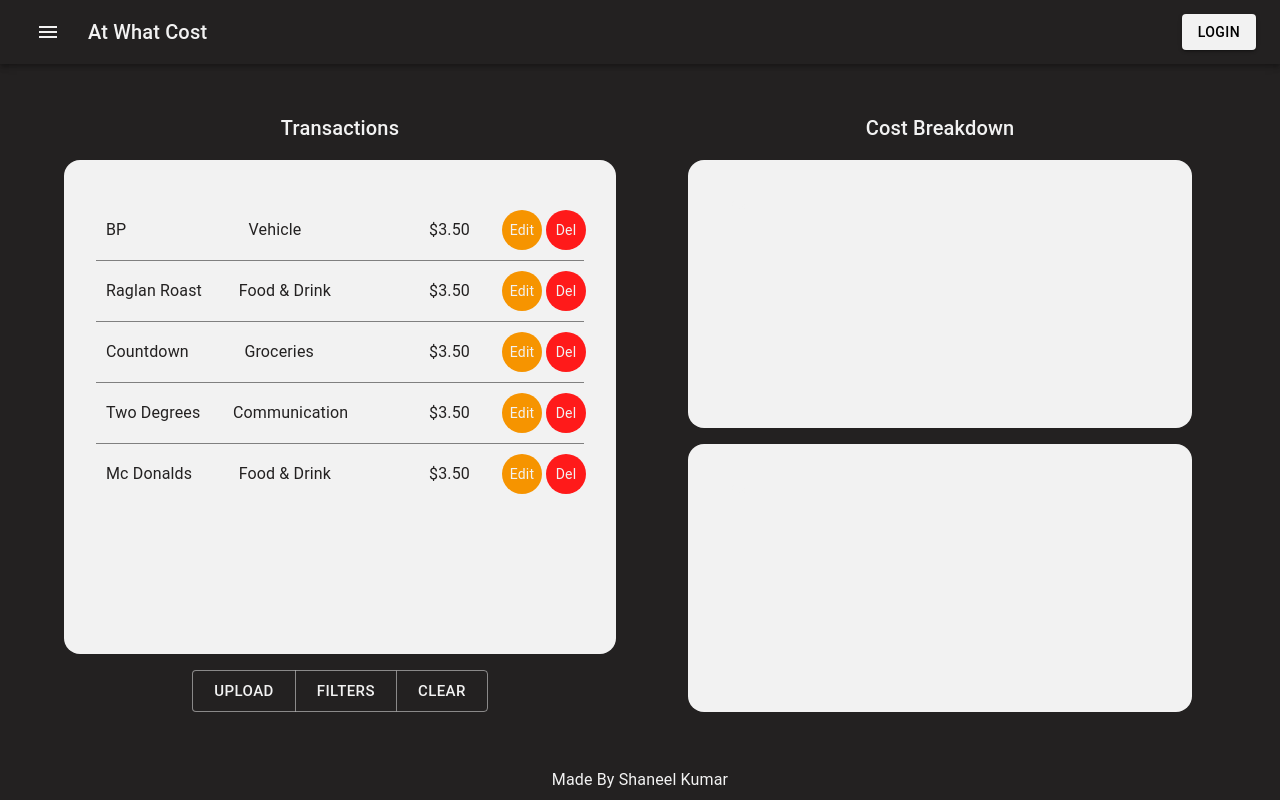
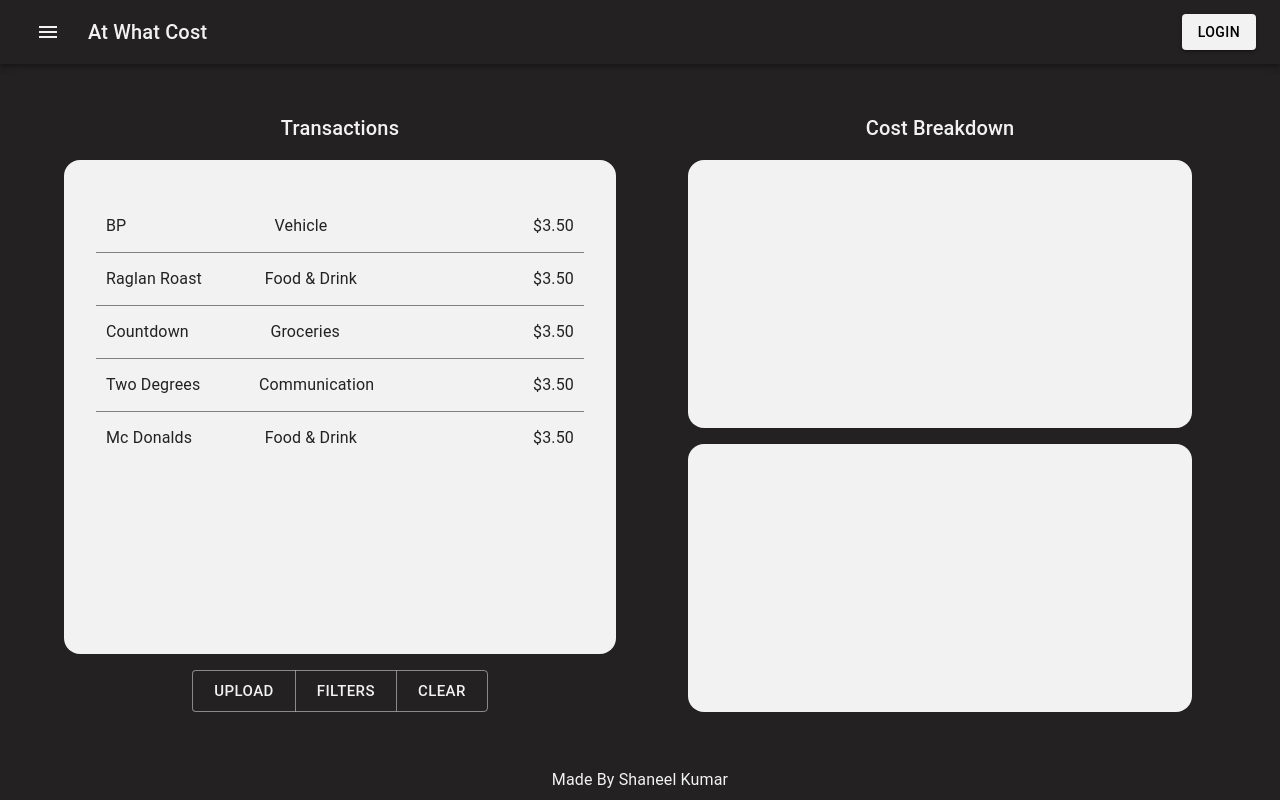
Before and after one commit to Vyonyx/at-what-cost-FE, a React (Vite) app: page / in a window 1280 px wide. Built offline with nearby package versions, Linux system fonts and the light colour scheme.

Commit message:
conditionally show filter options on transactions based on filter toggle state

```diff
--- a/src/components/TransactionListItem.tsx
+++ b/src/components/TransactionListItem.tsx
@@ -1,13 +1,14 @@
 import { IconButton, ListItem, ListItemButton, ListItemText, Typography } from "@mui/material";
 import { Box, fontSize } from "@mui/system";
-
-const isEditMode = true
+import { useSelector } from "react-redux";
+import { RootState } from "../redux/store";
 
 type Props = {
   transaction: string;
   category: string;
 }
 function TransactionListItem({transaction, category}: Props) {
+  const showFilters = useSelector((state:RootState) => state.filters.isToggled)
   return (
     <ListItem sx={{color:'background.default', display:'flex', padding:'10px'}} disablePadding>
       <ListItemText color="inherit" sx={{width:'100px'}}>
@@ -19,7 +20,7 @@
       <ListItemText color="inherit" sx={{flexGrow:1, textAlign:'right'}}>
         $3.50
       </ListItemText>
-      {isEditMode && (
+      {showFilters && (
         <Box ml={4} sx={{display:'flex', gap:'1rem'}}>
           <IconButton edge='end' aria-label="delete" sx={buttonStyleCreator('#F69400')}>
             <Typography variant='body2' sx={{color:'primary.main'}}>
--- a/src/redux/store.ts
+++ b/src/redux/store.ts
@@ -3,7 +3,7 @@
 
 export const store = configureStore({
   reducer: {
-    filtersReducer
+    filters: filtersReducer
   },
 })
 
```
